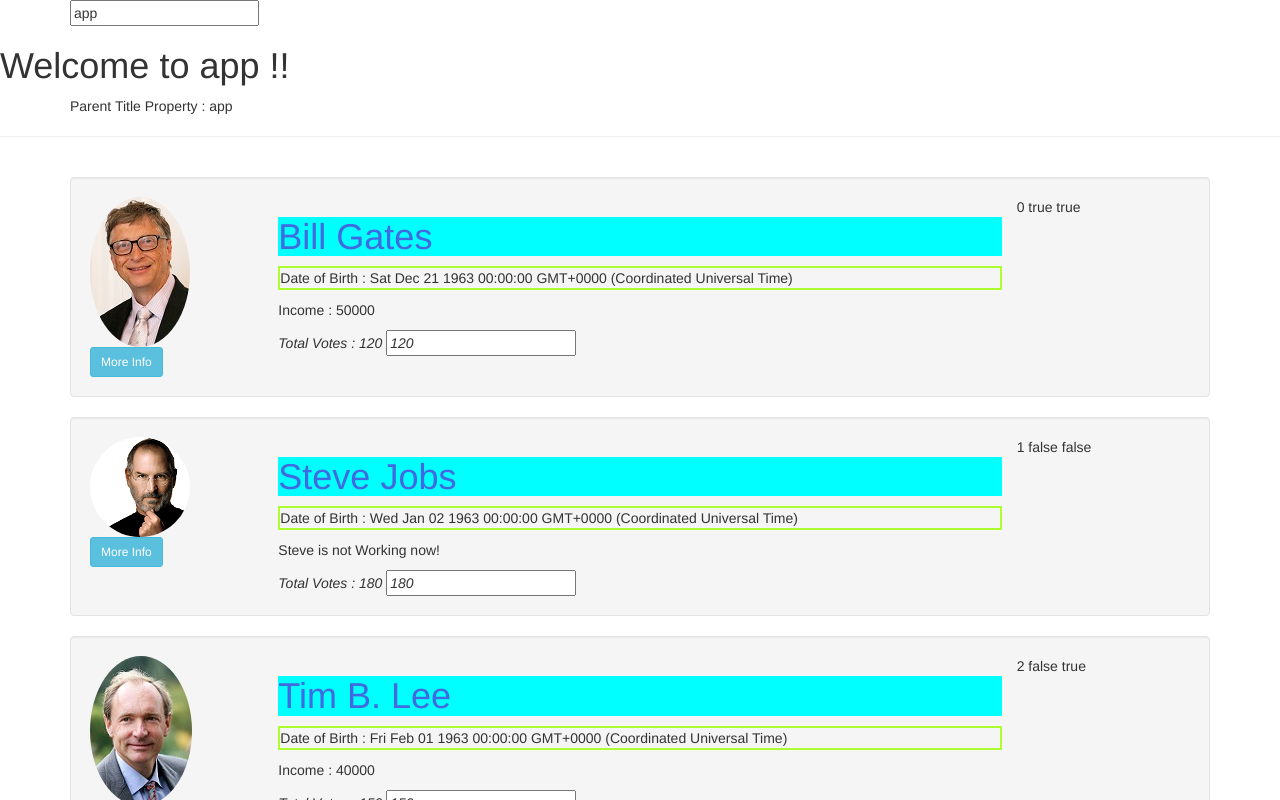
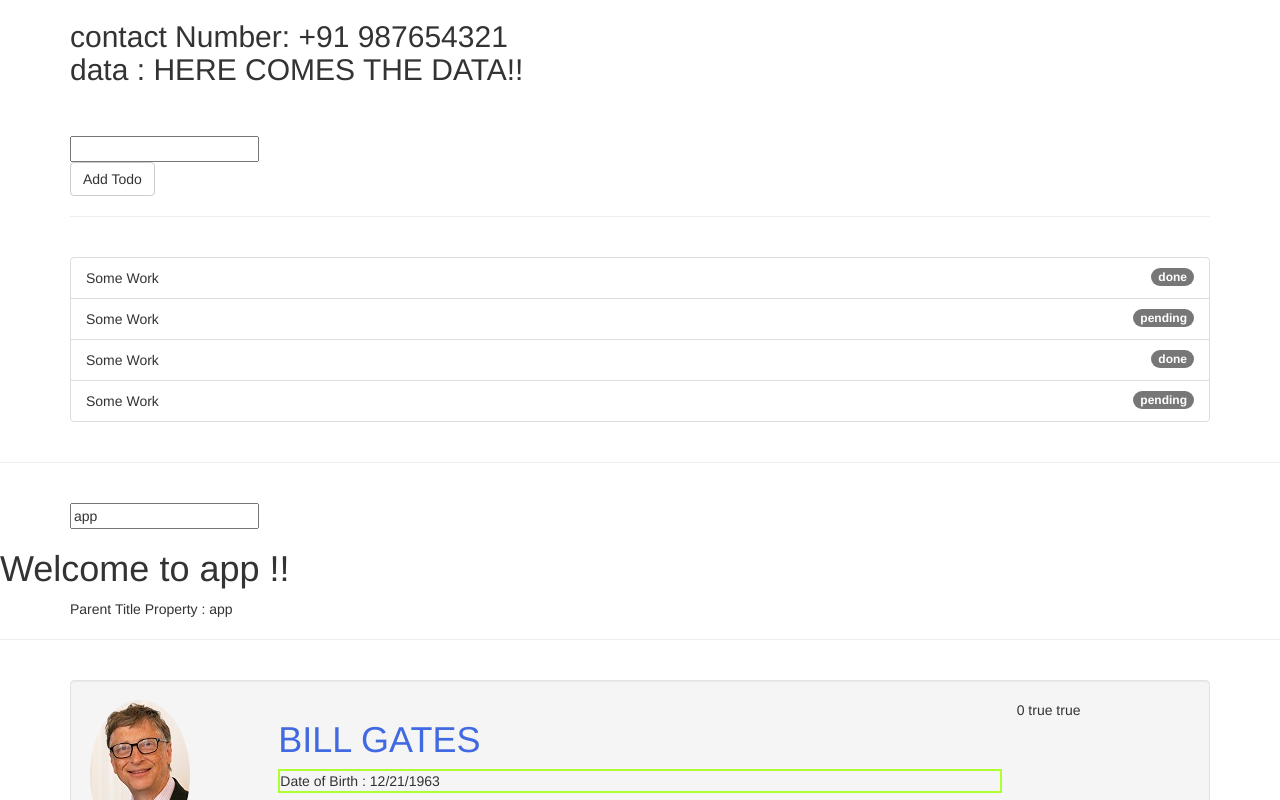
Before and after one commit to synergy2411/demo-soc-gen, an Angular app: page / in a window 1280 px wide. Shown: the top 800 px of the page. Built offline with nearby package versions, Linux system fonts and the light colour scheme.

Commit message:
custom pipes added

```diff
--- a/src/app/app.component.html
+++ b/src/app/app.component.html
@@ -1,4 +1,11 @@
 <!--The content below is only a placeholder and can be replaced.-->
+
+<div class="container">
+  <app-pipe-demo></app-pipe-demo>
+</div>
+<hr>
+<br>
+
 
 <div class="container">
   <input type="text" [(ngModel)]="title">
--- a/src/app/directives/highlight.directive.ts
+++ b/src/app/directives/highlight.directive.ts
@@ -1,12 +1,25 @@
-import { Directive, ElementRef } from '@angular/core';
+import { Directive, ElementRef, HostListener, HostBinding, Input } from '@angular/core';
 
 @Directive({
     selector : '[apphighlight]'
 })
 export class HighlightDirective{
 
+    @Input('myColor') myColor : string;
+    @Input('defaultColor') defaultColor :  string;
+    @HostBinding('style.backgroundColor') bgColor : string;
+
+    @HostListener('mouseleave') mouseleave(){
+        // this.elementRef.nativeElement.style.backgroundColor = "transparent";
+        this.bgColor = this.defaultColor;
+    }
+    @HostListener('mouseenter') mouseenter(){
+        //alert('Mouse entered!');
+        // this.elementRef.nativeElement.style.backgroundColor = "aqua";
+        this.bgColor = this.myColor;
+    }
     constructor(private elementRef : ElementRef){
-        // console.log("App Highlight", this.elementRef.nativeElement);
-        this.elementRef.nativeElement.style.backgroundColor = "aqua";
+        //console.log(this.elementRef.nativeElement);
+        //this.elementRef.nativeElement.style.backgroundColor = "aqua";
     }
 }
--- /dev/null
+++ b/src/app/directives/unless.directive.ts
@@ -0,0 +1,20 @@
+import { Directive, Input, TemplateRef, ViewContainerRef } from '@angular/core';
+
+@Directive({
+  selector: '[appUnless]'
+})
+export class UnlessDirective {
+
+  @Input('appUnless') set appUnless(condition : boolean){
+    if(!condition){
+      this.vcRef.createEmbeddedView(this.templateRef);
+    }else{
+      this.vcRef.clear();
+    }
+  }
+  constructor(private templateRef : TemplateRef<any>,
+          private vcRef : ViewContainerRef) {
+    //console.log(this.templateRef);
+   }
+
+}
--- /dev/null
+++ b/src/app/pipe-demo/pipe-demo.component.html
@@ -0,0 +1,23 @@
+<h2>
+  contact Number: {{ contact_number | countrycode }}
+  <br>
+  data : {{ data | async | uppercase }}
+</h2>
+
+<br>
+<br>
+
+<input type="text" [(ngModel)]="filteredStatus">
+<br>
+<button class="btn btn-default" (click)="addTodo()"> Add Todo</button>
+<hr>
+<br>
+<ul class="list-group">
+  <li *ngFor="let todo of todos | filter : filteredStatus : 'status'"
+      class="list-group-item">
+    {{ todo.label }}
+    <span class="badge">
+      {{ todo.status }}
+    </span>
+  </li>
+</ul>
--- /dev/null
+++ b/src/app/pipe-demo/pipe-demo.component.ts
@@ -0,0 +1,44 @@
+import { Component, OnInit } from '@angular/core';
+
+@Component({
+  selector: 'app-pipe-demo',
+  templateUrl: './pipe-demo.component.html',
+  styleUrls: ['./pipe-demo.component.css']
+})
+export class PipeDemoComponent implements OnInit {
+  filteredStatus = "";
+  addTodo(){
+    this.todos.push({
+      label : "New Work",
+      status : 'pending'
+    })
+  }
+  todos = [{
+    label: 'Some Work',
+    status: 'done'
+  }, {
+    label: 'Some Work',
+    status: 'pending'
+  }, {
+    label: 'Some Work',
+    status: 'done'
+  }, {
+    label: 'Some Work',
+    status: 'pending'
+  }
+  ]
+
+  contact_number: number = 987654321;
+  data = new Promise((resolve, reject) => {
+    setTimeout(() => {
+      resolve("Here comes the data!!")
+    }, 800);
+  })
+  constructor() { }
+
+  ngOnInit() {
+  }
+
+}
+
+// ng g p pipes/filter --spec false
--- /dev/null
+++ b/src/app/pipes/countrycode.pipe.ts
@@ -0,0 +1,15 @@
+import { Pipe, PipeTransform } from '@angular/core';
+
+@Pipe({
+    name : 'countrycode'
+})
+export class CountryCodePipe implements PipeTransform{
+    transform(value : any, arg : any = 'IND'){
+        if(arg=='BLR'){
+            return "+80 " + value;
+        }else if (arg=='IND'){
+            return "+91 " + value;
+        }
+
+    }
+}
--- /dev/null
+++ b/src/app/pipes/filter.pipe.ts
@@ -0,0 +1,23 @@
+import { Pipe, PipeTransform } from '@angular/core';
+
+@Pipe({
+  name: 'filter',
+  pure : false
+})
+export class FilterPipe implements PipeTransform {
+
+  transform(value: any, filteredStatus: any, status : any): any {
+    if(value.length == 0 ||  filteredStatus == ""){
+      return value;
+    }
+    let resultArray = [];
+    for(let todo of value){
+      console.log(todo);
+      if(todo[status] == filteredStatus){
+        resultArray.push(todo);
+      }
+    }
+    return resultArray;
+  }
+
+}
--- a/src/app/user/user.component.html
+++ b/src/app/user/user.component.html
@@ -1,4 +1,6 @@
 <ng-content select="h1"></ng-content>
+
+<!-- JSON Pipe : {{ users | json }} -->
 
 <div class="container">
     Parent Title Property : {{ title}}
@@ -18,15 +20,19 @@
                     </button>
                 </div>
                 <div class="col-xs-8 col-sm-8 col-md-8">
-                    <h1 apphighlight> {{ user.firstName }} {{ user.lastName }}</h1>
+                    <h1 apphighlight [myColor]="'yellow'" [defaultColor]="myDefaultColor">
+                        {{ user.firstName | uppercase }} {{ user.lastName | uppercase}}</h1>
                     <p [ngClass]="myClasses"> Date of Birth :
-                        <span [innerHTML]="user.dob"></span>
+                        <span [innerHTML]="user.dob | date : 'MM/dd/yyyy'"></span>
                     </p>
                     <!-- <ng-template [ngIf]="user.isWorking">
                         <p>Income : {{ user.income }}</p>
                     </ng-template> -->
+                    <p *appUnless="!user.isWorking">
+                        AppUnless Works!
+                    </p>
                     <p *ngIf="user.isWorking; else ElseTemplate">
-                        Income : {{ user.income }}</p>
+                        Income : {{ user.income | currency : 'EUR'}}</p>
                     <em>Total Votes : {{ user.votes }}
                         <!-- <input type="number" [value]="user.votes" (change)="user.votes = $event.target.value"> -->
                         <input type="number" [(ngModel)]="user.votes">
--- a/src/app/user/user.component.ts
+++ b/src/app/user/user.component.ts
@@ -20,6 +20,7 @@
         myBorder : true,
         myText : false
     }
+    myDefaultColor = 'darkgrey';
 
     moreInfo(user : User){
         alert(`${user.firstName} is working with ${user.company}!!!`);
```
Also changed, not shown: src/app/app.module.ts (+9 -1 lines), src/app/pipe-demo/pipe-demo.component.css (added).
